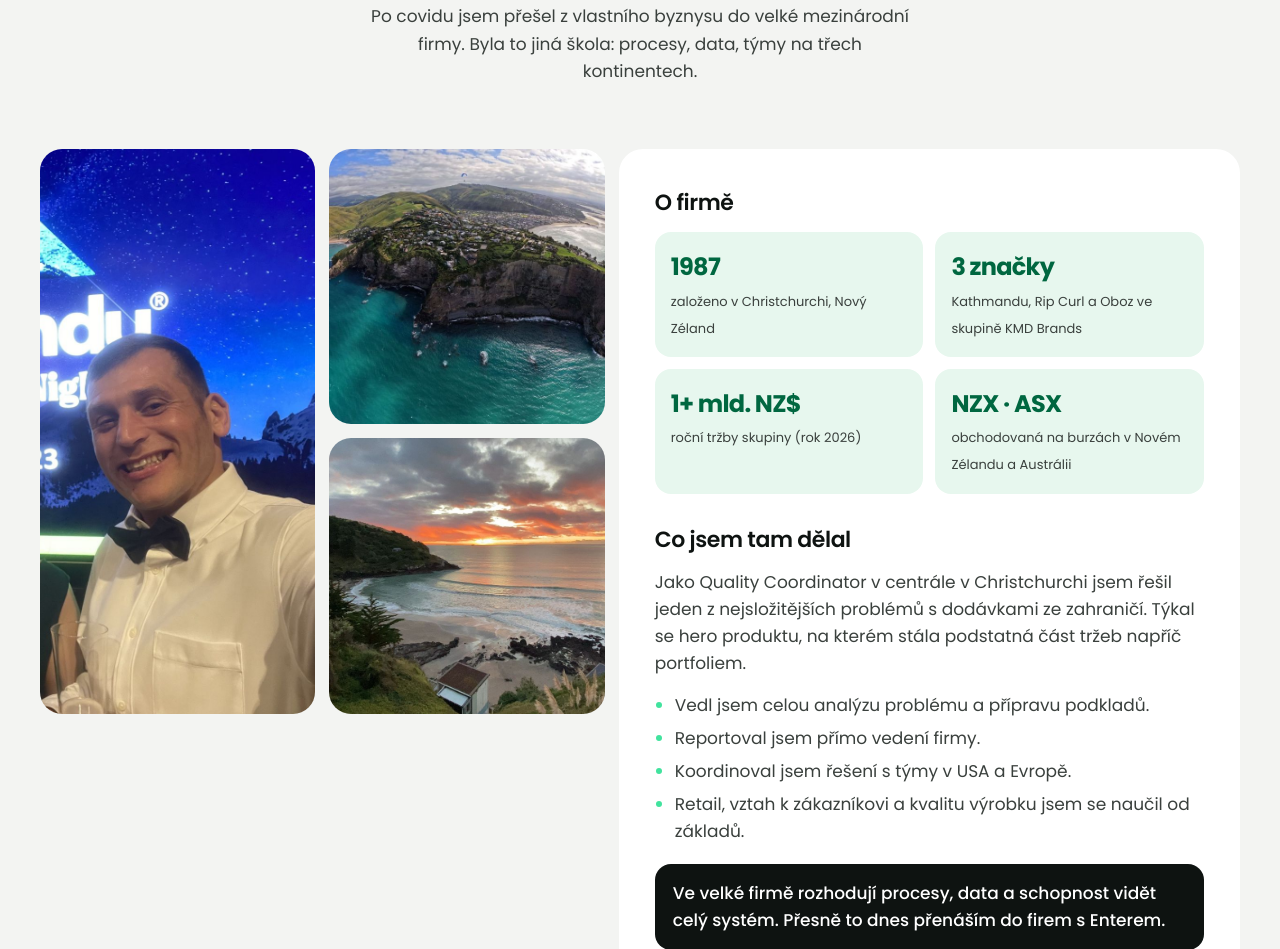
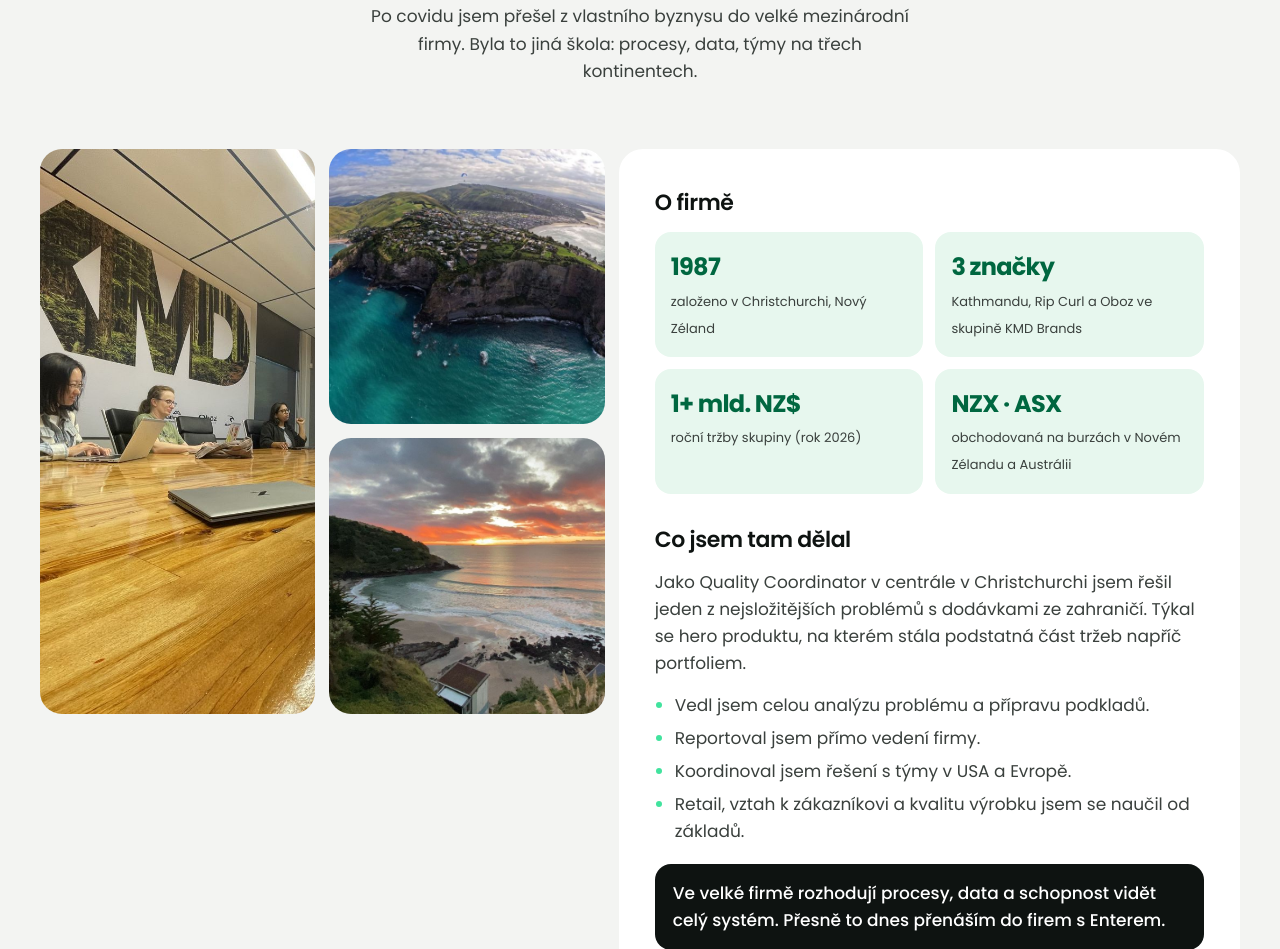
Before and after one commit to milobrzak-droid/personalweb, a plain HTML site: page index.html in a window 1280 px wide. Shown: the part 3643-4592 px from the top of the page. Drawn offline with nearby package versions, Linux system fonts and the light colour scheme.

Commit message:
Kathmandu: fotka z kanceláře KMD
Co-Authored-By: Claude Opus 5.5 <noreply@anthropic.com>
Claude-Session: https://claude.ai/code/session_01RFuGVB22rrfvtDzaLnzVro

```diff
--- a/index.html
+++ b/index.html
@@ -303,7 +303,7 @@ h1,h2,h3{text-wrap:balance}
     </div>
     <div class="kmd-grid">
       <div class="kmd-photos">
-        <img class="p1" src="img/kathmandu-gala.jpg" style="object-position:62% 25%" alt="Milo na Kathmandu Gala Awards Night, Christchurch 2023" width="880" height="1200" loading="lazy">
+        <img class="p1" src="img/kmd-office.jpg" style="object-position:30% 50%" alt="Zasedačka v centrále KMD Brands v Christchurchi, 2023" width="1400" height="1050" loading="lazy">
         <img class="p2" src="img/nz-paragliding-800.jpg" alt="Paragliding nad útesy na Novém Zélandu" width="800" height="610" loading="lazy">
         <img class="p3" src="img/nz-zatoka-1200.jpg" alt="Zátoka u Christchurche při západu slunce" width="1200" height="675" loading="lazy">
       </div>
```
Also changed, not shown: img/kmd-office.jpg (added).
